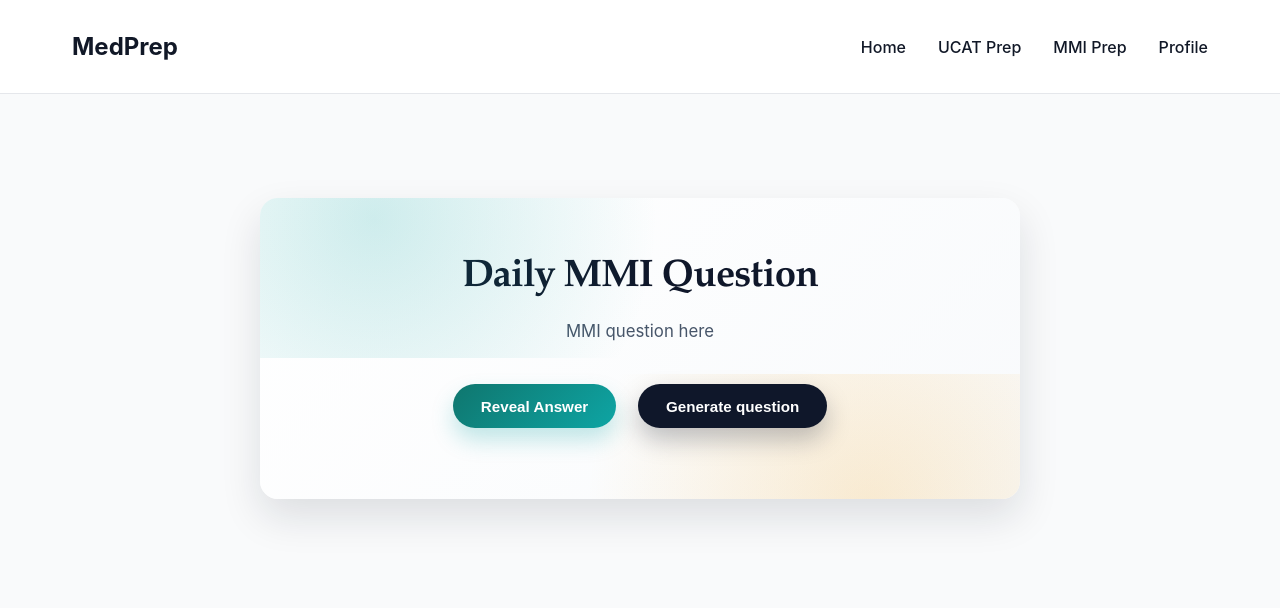
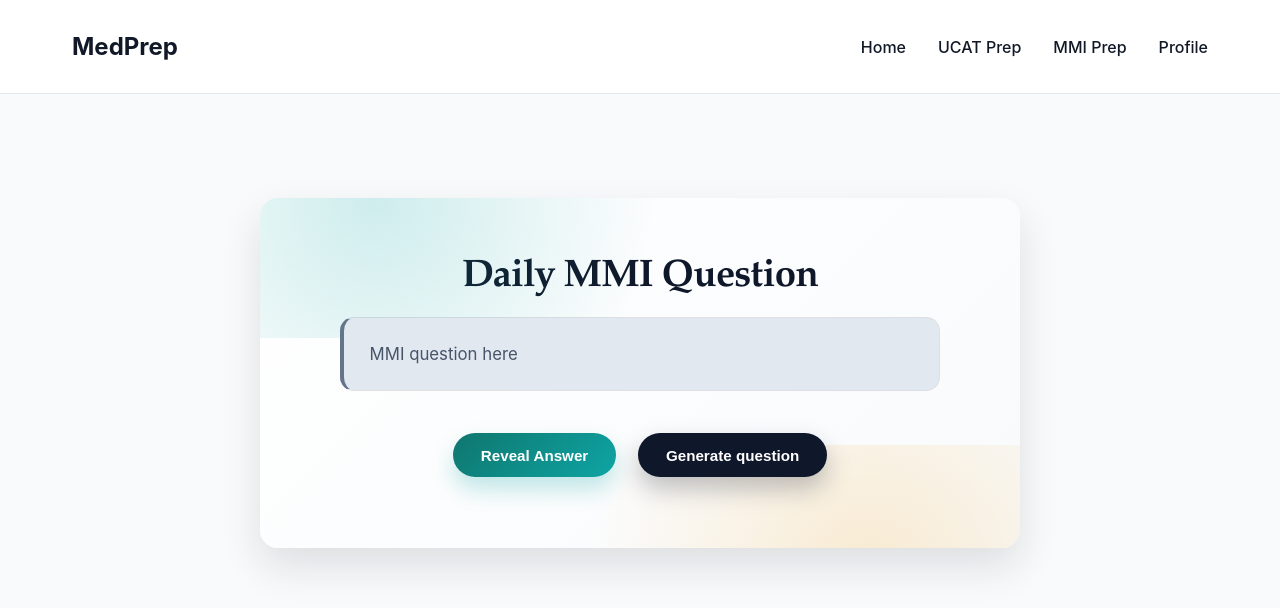
Before and after one commit to shabebe11/medprep, a Next.js app: page /mmi-prep in a window 1280 px wide. Shown: the top 608 px of the page. Built offline with nearby package versions, Linux system fonts and the light colour scheme.

Commit message:
Update mmi page

```diff
--- a/app/mmi-prep/page.css
+++ b/app/mmi-prep/page.css
@@ -52,13 +52,22 @@
   margin-bottom: 1rem;
 }
 
-.DailySubText,
-.PracticeSubText {
+.DailyMMI .DailySubText,
+.PracticeMMI .PracticeSubText {
   font-size: 1.05rem;
   color: var(--mmi-muted);
   line-height: 1.7;
-  margin: 0 auto 2rem;
-  max-width: 560px;
+  margin: 0.75rem auto 2.25rem;
+  max-width: 600px;
+  background: #e2e8f0;
+  border: 1px solid rgba(15, 23, 42, 0.12);
+  border-left: 4px solid #64748b;
+  padding: 1.35rem 1.6rem;
+  border-radius: 14px;
+  text-align: left;
+  position: relative;
+  z-index: 1;
+  background-clip: padding-box;
 }
 
 .DailyAnswerText,
```
